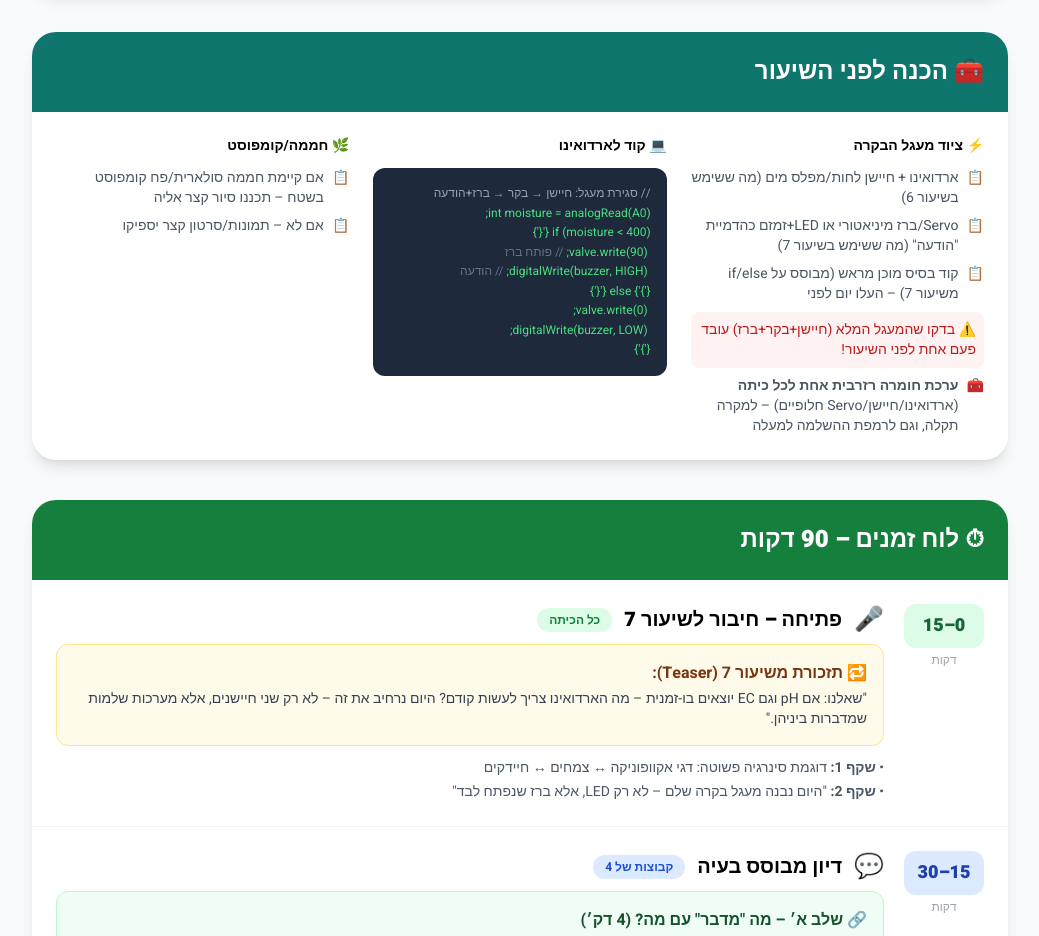
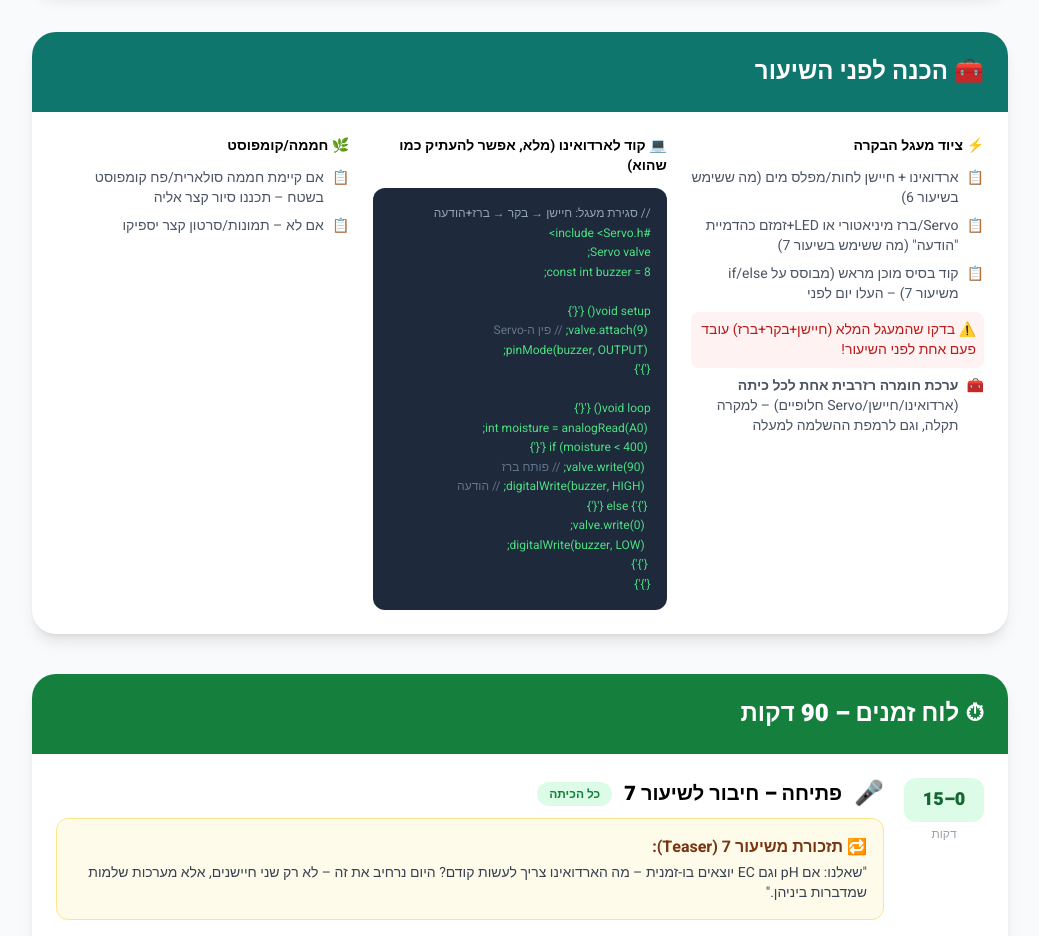
Before and after one commit to galil-tech/galil-tech, a plain HTML site: page teachers/teacher-08.html in a window 1280 px wide. Shown: the part 880-1816 px from the top of the page, without its empty margins (120-1159 px from the left). Drawn offline with nearby package versions, Linux system fonts and the light colour scheme.

Commit message:
תיקוני ממצאי ענת מפאנל המומחים: זיהוי/הרכב עבודה/קוד ארדואינו
- assets/identity.js: כפתור הדילוג במסך הכניסה בולט יותר ומנוסח ברור
- teacher-intro.html: הסבר על פרמטרי URL לדילוג על מסך הכניסה
  בקישור משותף + התייחסות לכפתור הדילוג
- teacher-05/06.html: "לכל תלמיד"->"לכל זוג", תגית "עצמאי"->"זוגות"
  (סתרו בפועל את "עיקרון העבודה בכיתה" הכללי)
- teacher-07.html: הוספת תגית הרכב עבודה חסרה ללומדה
- teacher-08.html: השלמת קוד ארדואינו לדוגמה (setup/pinMode/Servo)
  כך שאם מורה מעתיקה אותו ישירות הוא באמת יתקמפל

Co-Authored-By: Claude Sonnet 5 <noreply@anthropic.com>

```diff
--- a/assets/identity.js
+++ b/assets/identity.js
@@ -83,7 +83,7 @@
       '<input id="gc-id-existing-code" maxlength="4" style="width:100%;padding:10px;border:2px solid #e5e7eb;border-radius:10px;font-size:1.2rem;text-align:center;letter-spacing:6px;box-sizing:border-box;" placeholder="1234">' +
       '<button id="gc-id-existing-go" style="width:100%;margin-top:8px;background:#166534;color:white;border:none;padding:10px;border-radius:10px;font-weight:800;cursor:pointer;">המשך/י</button>' +
       '</div>' +
-      '<button id="gc-id-skip" style="width:100%;background:none;border:none;color:#999;font-size:.75rem;cursor:pointer;padding:6px;">המשך/י בלי שמירת פרטים (לבדיקה בלבד)</button>' +
+      '<button id="gc-id-skip" style="width:100%;background:#f9fafb;border:1px solid #e5e7eb;border-radius:10px;color:#555;font-size:.8rem;font-weight:700;cursor:pointer;padding:9px;">⏭ אין זמן עכשיו — דלג/י והתחל/י ישר (אפשר למלא בפעם הבאה)</button>' +
       '</div>';
     document.body.appendChild(overlay);
 
--- a/teachers/teacher-08.html
+++ b/teachers/teacher-08.html
@@ -93,16 +93,27 @@
         </ul>
       </div>
       <div>
-        <h3 class="font-bold mb-3">💻 קוד לארדואינו</h3>
+        <h3 class="font-bold mb-3">💻 קוד לארדואינו (מלא, אפשר להעתיק כמו שהוא)</h3>
         <div class="bg-slate-800 rounded-xl p-4 font-mono text-xs text-green-400 leading-relaxed">
           <p class="text-slate-400">// סגירת מעגל: חיישן → בקר → ברז+הודעה</p>
-          <p>int moisture = analogRead(A0);</p>
-          <p>if (moisture &lt; 400) {'{'}</p>
-          <p>&nbsp;valve.write(90); <span class="text-slate-500">// פותח ברז</span></p>
-          <p>&nbsp;digitalWrite(buzzer, HIGH); <span class="text-slate-500">// הודעה</span></p>
-          <p>{'}'} else {'{'}</p>
-          <p>&nbsp;valve.write(0);</p>
-          <p>&nbsp;digitalWrite(buzzer, LOW);</p>
+          <p>#include &lt;Servo.h&gt;</p>
+          <p>Servo valve;</p>
+          <p>const int buzzer = 8;</p>
+          <p>&nbsp;</p>
+          <p>void setup() {'{'}</p>
+          <p>&nbsp;valve.attach(9); <span class="text-slate-500">// פין ה-Servo</span></p>
+          <p>&nbsp;pinMode(buzzer, OUTPUT);</p>
+          <p>{'}'}</p>
+          <p>&nbsp;</p>
+          <p>void loop() {'{'}</p>
+          <p>&nbsp;int moisture = analogRead(A0);</p>
+          <p>&nbsp;if (moisture &lt; 400) {'{'}</p>
+          <p>&nbsp;&nbsp;valve.write(90); <span class="text-slate-500">// פותח ברז</span></p>
+          <p>&nbsp;&nbsp;digitalWrite(buzzer, HIGH); <span class="text-slate-500">// הודעה</span></p>
+          <p>&nbsp;{'}'} else {'{'}</p>
+          <p>&nbsp;&nbsp;valve.write(0);</p>
+          <p>&nbsp;&nbsp;digitalWrite(buzzer, LOW);</p>
+          <p>&nbsp;{'}'}</p>
           <p>{'}'}</p>
         </div>
       </div>
```
Also changed, not shown: teachers/teacher-05.html (+2 -2 lines), teachers/teacher-06.html (+2 -2 lines), teachers/teacher-07.html (+1 -1 lines), teachers/teacher-intro.html (+4 -0 lines).
